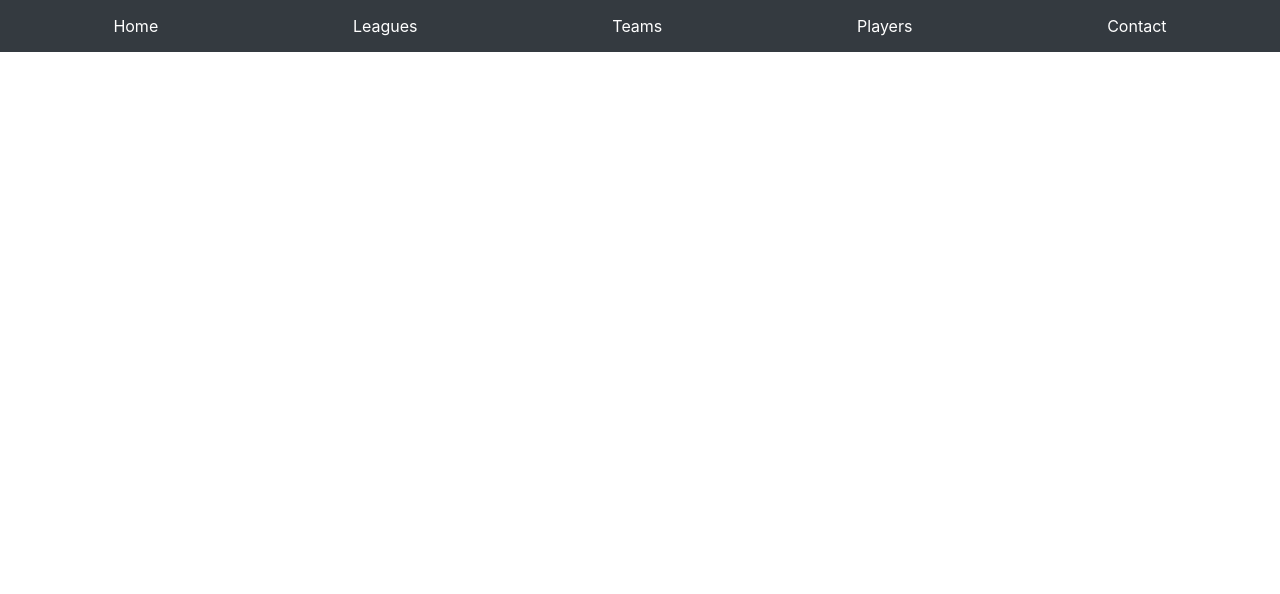
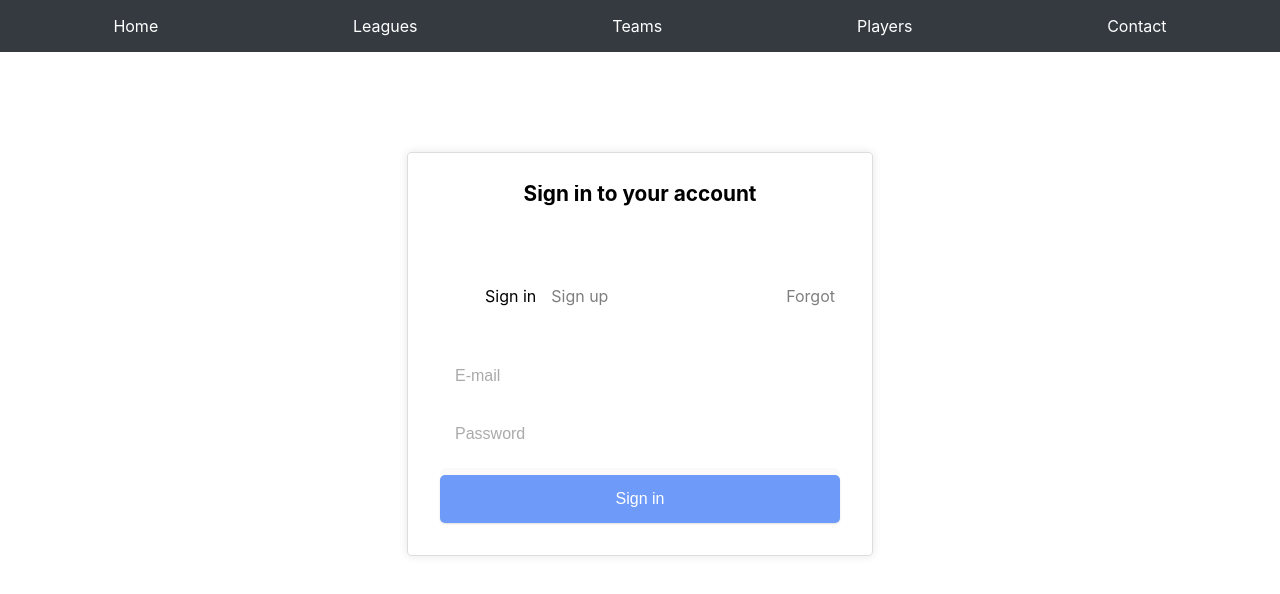
Before and after one commit to Chad-111/myapp, a React (Create React App) app in the folder frontend/: page /signup in a window 1280 px wide. Shown: the top 594 px of the page. Built offline with nearby package versions, Linux system fonts and the light colour scheme.

Commit message:
Add Signup page with form validation and styling; include SASS support

```diff
--- a/frontend/package.json
+++ b/frontend/package.json
@@ -11,6 +11,7 @@
     "react-dom": "^19.0.0",
     "react-router-dom": "^7.4.0",
     "react-scripts": "5.0.1",
+    "sass": "^1.86.0",
     "web-vitals": "^2.1.4"
   },
   "scripts": {
--- a/frontend/src/App.jsx
+++ b/frontend/src/App.jsx
@@ -5,6 +5,7 @@ import "./App.css";
 import Navbar from "./components/navbar"; // Import your Navbar component
 import Home from "./pages/Home"; // Import your Home component
 import Login from "./pages/Login"; // Import your Login component
+import Signup from "./pages/Signup";
 
 function App() {
   return (
@@ -14,6 +15,7 @@ function App() {
         <Routes>
           <Route path="/" element={<Home />} /> {/* Home route */}
           <Route path="/login" element={<Login />} /> {/* Login route */}
+          <Route path="/signup" element={<Signup />} /> {/* Signup route */}
         </Routes>
       </div>
     </Router>
--- a/frontend/src/pages/Home.jsx
+++ b/frontend/src/pages/Home.jsx
@@ -6,7 +6,7 @@ function Home() {
   const navigate = useNavigate();
 
   const handleGetStarted = () => {
-    navigate("/login");
+    navigate("/Signup");
   };
 
   return (
--- /dev/null
+++ b/frontend/src/pages/Signup.jsx
@@ -0,0 +1,100 @@
+import React, { useState } from 'react';
+import './Signup.scss';
+
+function Form({ option }) {
+    const [email, setEmail] = useState('');
+    const [password, setPassword] = useState('');
+    const [repeatPassword, setRepeatPassword] = useState('');
+    const [message, setMessage] = useState('');
+
+    const handleSubmit = async (e) => {
+        e.preventDefault();
+        if (option === 2 && password !== repeatPassword) {
+            setMessage('Passwords do not match');
+            return;
+        }
+
+        try {
+            const response = await fetch('/api/signup', {
+                method: 'POST',
+                headers: {
+                    'Content-Type': 'application/json',
+                },
+                body: JSON.stringify({ email, password }),
+            });
+
+            const data = await response.json();
+            if (response.ok) {
+                setMessage(data.message);
+            } else {
+                setMessage(data.error);
+            }
+        } catch (error) {
+            setMessage('An error occurred. Please try again.');
+        }
+    };
+
+    return (
+        <form className='account-form' onSubmit={handleSubmit}>
+            <div className={'account-form-fields ' + (option === 1 ? 'sign-in' : (option === 2 ? 'sign-up' : 'forgot'))}>
+                <input
+                    id='email'
+                    name='email'
+                    type='email'
+                    placeholder='E-mail'
+                    value={email}
+                    onChange={(e) => setEmail(e.target.value)}
+                    required
+                />
+                <input
+                    id='password'
+                    name='password'
+                    type='password'
+                    placeholder='Password'
+                    value={password}
+                    onChange={(e) => setPassword(e.target.value)}
+                    required={option === 1 || option === 2}
+                    disabled={option === 3}
+                />
+                <input
+                    id='repeat-password'
+                    name='repeat-password'
+                    type='password'
+                    placeholder='Repeat password'
+                    value={repeatPassword}
+                    onChange={(e) => setRepeatPassword(e.target.value)}
+                    required={option === 2}
+                    disabled={option === 1 || option === 3}
+                />
+            </div>
+            <button className='btn-submit-form' type='submit'>
+                {option === 1 ? 'Sign in' : (option === 2 ? 'Sign up' : 'Reset password')}
+            </button>
+            {message && <p>{message}</p>}
+        </form>
+    );
+}
+
+function Signup() {
+    const [option, setOption] = useState(1);
+
+    return (
+        <div className='Signup'>
+            <header>
+                <div className={'header-headings ' + (option === 1 ? 'sign-in' : (option === 2 ? 'sign-up' : 'forgot'))}>
+                    <span>Sign in to your account</span>
+                    <span>Create an account</span>
+                    <span>Reset your password</span>
+                </div>
+            </header>
+            <ul className='options'>
+                <li className={option === 1 ? 'active' : ''} onClick={() => setOption(1)}>Sign in</li>
+                <li className={option === 2 ? 'active' : ''} onClick={() => setOption(2)}>Sign up</li>
+                <li className={option === 3 ? 'active' : ''} onClick={() => setOption(3)}>Forgot</li>
+            </ul>
+            <Form option={option} />
+        </div>
+    );
+}
+
+export default Signup;
--- /dev/null
+++ b/frontend/src/pages/Signup.scss
@@ -0,0 +1,171 @@
+$primary: #5689f8;
+
+.Signup {
+  max-width: 400px;
+  margin: 2rem auto;
+  padding: 2rem;
+  border: 1px solid #ddd;
+  border-radius: 0.25rem;
+  box-shadow: 0 0 10px rgba(0, 0, 0, 0.1);
+  text-align: center;
+  margin-top: 100px;
+
+	> header {
+		font-size: 1.3rem;
+		font-weight: 700;
+		margin: 0 auto 60px auto;
+		position: relative;
+		height: 25px;
+		width: 250px;
+		overflow: hidden;
+	}
+
+}
+
+.header-headings {
+	display: flex;
+	flex-direction: column;
+	position: absolute;
+	width: 100%;
+	transition: all .4s cubic-bezier(.785,.135,.15,.86);
+
+	> span {
+		margin: 3px 0;
+	}
+
+	&.sign-in {
+		transform: translateY(-7px);
+	}
+
+	&.sign-up {
+		transform: translateY(-40px);
+	}
+
+	&.forgot {
+		transform: translateY(-75px);
+	}
+}
+
+.options {
+	display: inline-flex;
+	align-items: center;
+	width: 350px;
+
+
+	@media screen and (max-width: 380px) {
+		width: 100%;
+	}
+
+	> li {
+		cursor: pointer;
+		opacity: .5;
+		transition: all .2s ease;
+		list-style: none;
+
+		&:hover {
+			opacity: 1;
+		}
+
+		&.active {
+			opacity: 1;
+		}
+
+		&:nth-of-type(2) {
+			margin-left: 15px;
+		}
+
+		&:last-of-type {
+			margin-left: auto;
+		}
+	}
+}
+
+.account-form {
+	display: flex;
+	flex-direction: column;
+	margin-top: 30px;
+}
+
+.account-form-fields {
+	display: flex;
+	flex-direction: column;
+	overflow: hidden;
+	transition: all .4s cubic-bezier(.785,.135,.15,.86);
+
+	&.sign-in {
+		max-height: 123px;
+	}
+
+	&.sign-up {
+		max-height: 250px;
+	}
+
+	&.forgot {
+		max-height: 61px;
+	}
+
+	> input {
+		border: 0;
+		margin-bottom: 10px;
+		padding: 15px;
+		font-size: 1rem;
+		font-family: Nunito, sans-serif;
+		color: #000;
+		border-radius: 5px;
+
+		&::placeholder {
+			color: #aaa;
+		}
+
+		&::-webkit-input-placeholder {
+			color: #aaa;
+		}
+
+		&:-ms-input-placeholder {
+			color: #aaa;
+		}
+
+		&:focus {
+			outline: none;
+		}
+	}
+}
+
+.btn-submit-form {
+	border: 0;
+	appearance: none;
+	-webkit-appearance: none;
+	-moz-appearance: none;
+	cursor: pointer;
+	padding: 15px 0;
+	border-radius: 5px;
+	color: #fff;
+	font-size: 1rem;
+	font-family: Nunito, sans-serif;
+	background: lighten($primary, 5%);
+	box-shadow: 0px 1px 2px rgba(0,0,0,.13);
+	transition: all .2s ease;
+
+	&:hover {
+		background: darken($primary, 2%);
+	}
+
+	&:active, &:focus {
+		outline: none;
+		background: darken($primary, 7%);
+	}
+}
+
+footer {
+	position: fixed;
+	width: 100%;
+	bottom: 0;
+	left: 0;
+	padding: 30px 0;
+	text-align: center;
+
+	> a {
+		color: #fff;
+		font-weight: 700;
+	}
+}
```
Also changed, not shown: 1 other file (tests, documents, lock files or other folders).
